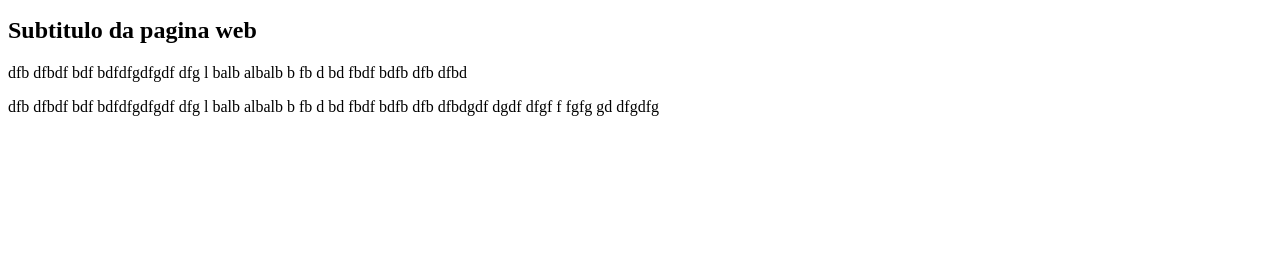
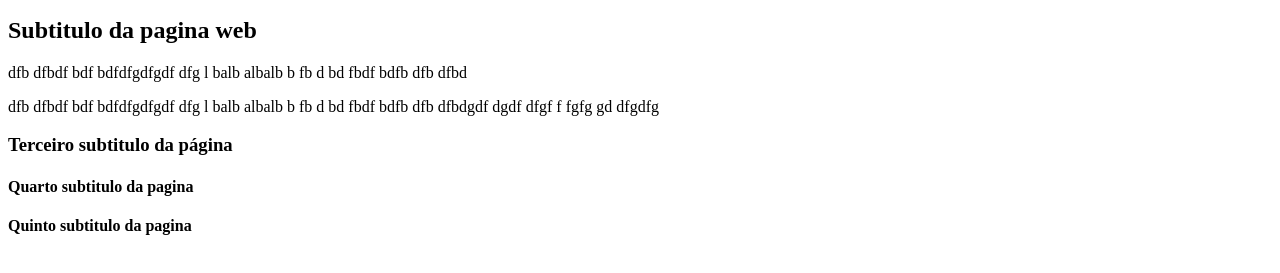
Before and after one commit to Luis-H-Baroni/pratica-markdown, a plain HTML site: page index.html in a window 1280 px wide. Shown: the part 119-392 px from the top of the page. Drawn offline with Linux system fonts and the light colour scheme.

Commit message:
Adicionar dois subtitulos h4 ao index.html

```diff
--- a/index.html
+++ b/index.html
@@ -18,6 +18,10 @@
     <p> dfb dfbdf bdf bdfdfgdfgdf dfg l balb albalb b fb d bd fbdf bdfb dfb dfbd</p>
     <p> dfb dfbdf bdf bdfdfgdfgdf dfg l balb albalb b fb d bd fbdf bdfb dfb dfbdgdf dgdf dfgf f fgfg gd dfgdfg</p>
 
+    <h3>Terceiro subtitulo da página</h3>
+    <h4>Quarto subtitulo da pagina</h4>
+    <h4>Quinto subtitulo da pagina</h4>
+
 </body>
 
 </html>
```
